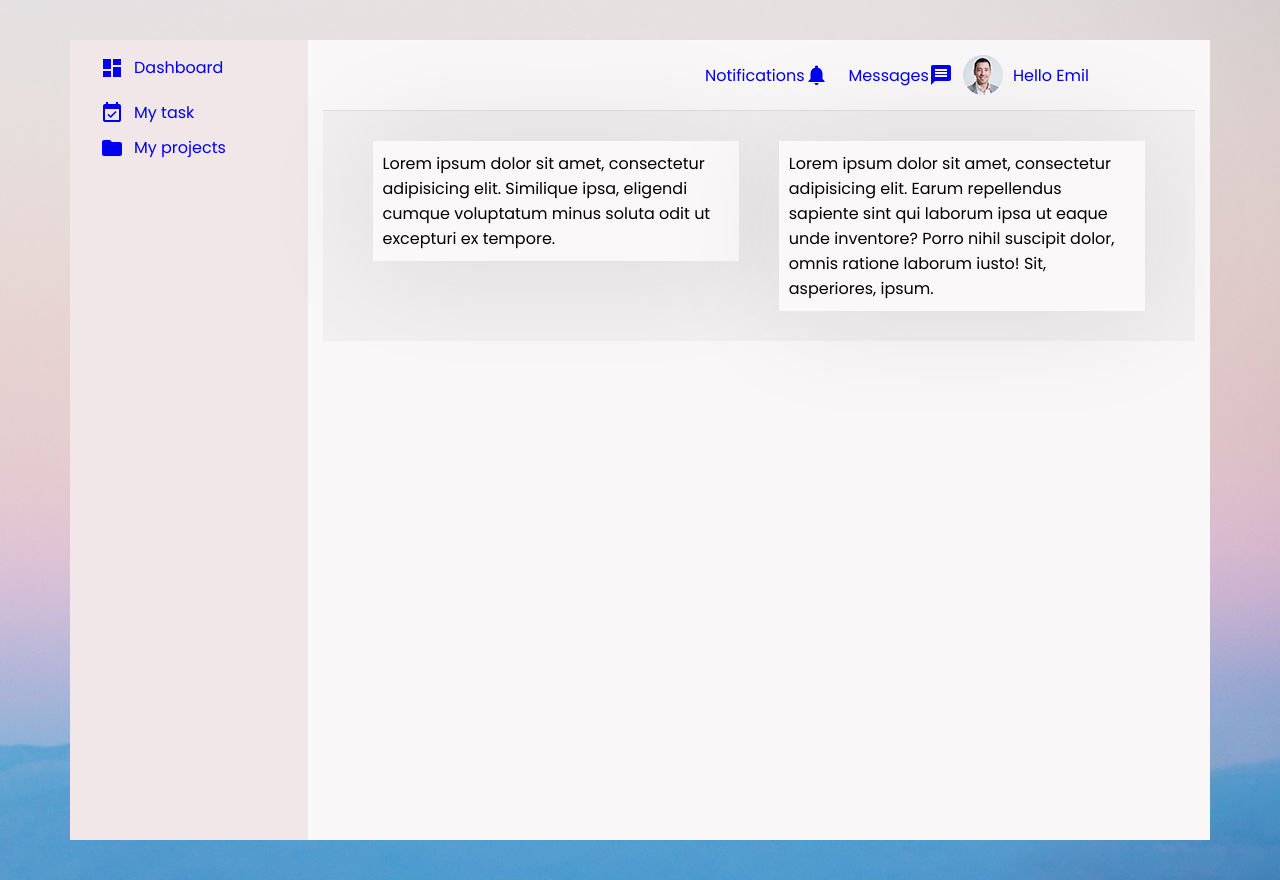
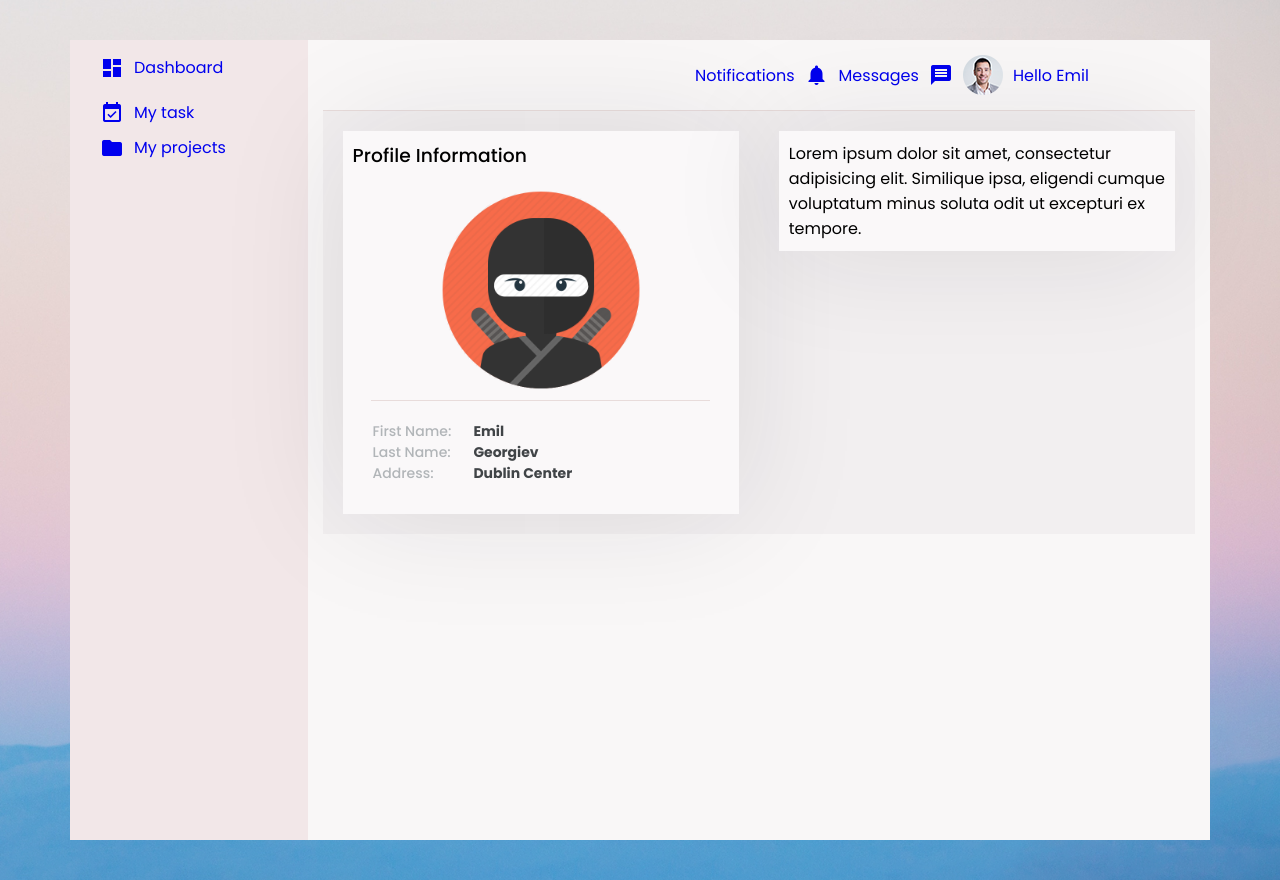
Before and after one commit to EmilGeorgievIT/Dashboard, an Angular app: page / in a window 1280 px wide. Built offline with nearby package versions, Linux system fonts and the light colour scheme.

Commit message:
Add simple profile tempalte

```diff
--- a/src/app/app.component.html
+++ b/src/app/app.component.html
@@ -85,16 +85,55 @@
                         		<div class="cols">
                         			<div class="col col-1of2">
                         				<div class="box">
-                        					<p>
-                        						Lorem ipsum dolor sit amet, consectetur adipisicing elit. Similique ipsa, eligendi cumque voluptatum minus soluta odit ut excepturi ex tempore.
-                        					</p>
+                        					<div class="box__head">
+                        						<h3>
+                        							Profile Information
+                        						</h3>
+                        					</div><!-- /.box__head -->
+                        					<div class="box__body">
+                        						<div class="box__image">
+                        							<img src="assets/images/profile_avatar.png" alt="">
+                        						</div><!-- /.box__image -->
+                        						<ul class="list-details">
+                        							<li>
+                        								<span>
+                        									First Name:
+                        								</span>
+
+                        								<strong>
+                        									Emil
+                        								</strong>
+                        							</li>
+
+                        							<li>
+                        								<span>
+                        									Last Name:
+                        								</span>
+
+                        								<strong>
+                        									Georgiev
+                        								</strong>
+                        							</li>
+
+                        							<li>
+                        								<span>
+                        									Address:
+                        								</span>
+
+                        								<strong>
+                        									Dublin Center
+                        								</strong>
+                        							</li>
+                        						</ul><!-- /.list-details -->
+                        					</div><!-- /.box__body -->
+
                         				</div><!-- /.box -->
                         			</div><!-- /.col col-1of2 -->
 
                         			<div class="col col-1of3">
                         				<div class="box">
                         					<p>
-                        						Lorem ipsum dolor sit amet, consectetur adipisicing elit. Earum repellendus sapiente sint qui laborum ipsa ut eaque unde inventore? Porro nihil suscipit dolor, omnis ratione laborum iusto! Sit, asperiores, ipsum.
+                        						Lorem ipsum dolor sit amet, consectetur adipisicing elit. Similique ipsa, eligendi cumque voluptatum minus soluta odit ut excepturi ex tempore.
                         					</p>
                         				</div><!-- /.box -->
                         			</div><!-- /.col col-1of2 -->
--- a/src/styles.css
+++ b/src/styles.css
@@ -204,14 +204,16 @@ nav ol {
 .profile .nav-profile li { display: inline-block; }
 .profile .nav-profile li ~ li { margin-left: 10px; }
 .profile .nav-profile a { display: flex; align-items: center;text-decoration: none; }
-.profile .nav-profile a span { margin-left: 10px; }
+
+.profile .nav-profile a span { margin-right: 10px; }
+.profile .nav-profile li:last-child span { margin: 0 0 0 10px; }
 .profile .nav-profile a:hover { color: #ff8600; }
 
 /* ------------------------------------------------------------ *\
     Grid
 \* ------------------------------------------------------------ */
 
-.grid { padding: 30px; background-color: #f2eff0; }
+.grid { padding: 20px 0; background-color: #f2eff0; }
 
 .grid .cols { display: flex; width: 100%; }
 .grid .col { max-width: 100%; flex: 0 1 100%; padding: 0 15px; }
@@ -221,3 +223,18 @@ nav ol {
      Box
  \* ------------------------------------------------------------ */
  .box { margin: 0 5px; padding: 10px; background-color: #faf8f9; box-shadow: 0px 0px 120px 0px rgba(31, 32, 41, 0.1); }
+ .box .box__head { padding-bottom: 20px; }
+ .box .box__head h3 { font-weight: 500; letter-spacing: 0.07px; }
+ .box .box__image { max-width: 90%; margin: 0 auto; text-align: center; padding-bottom: 10px;  border-bottom: 1px solid #e8dcdb; }
+ .box .box__image img { border-radius: 50%; max-width: 200px; }
+
+ /* ------------------------------------------------------------ *\
+     List Details
+ \* ------------------------------------------------------------ */
+ .list-details { align-items: center; list-style: none; padding: 20px; margin: 0; font-weight: 500; font-size: 14px;  }
+
+.list-details li { display: flex; align-items: center; }
+
+.list-details span { display: block; width: 30%; color: #b1b5b8; }
+
+.list-details strong { display: block; width: 70%;  color: #404447; }
```
Also changed, not shown: src/assets/images/profile_avatar.png (added).
